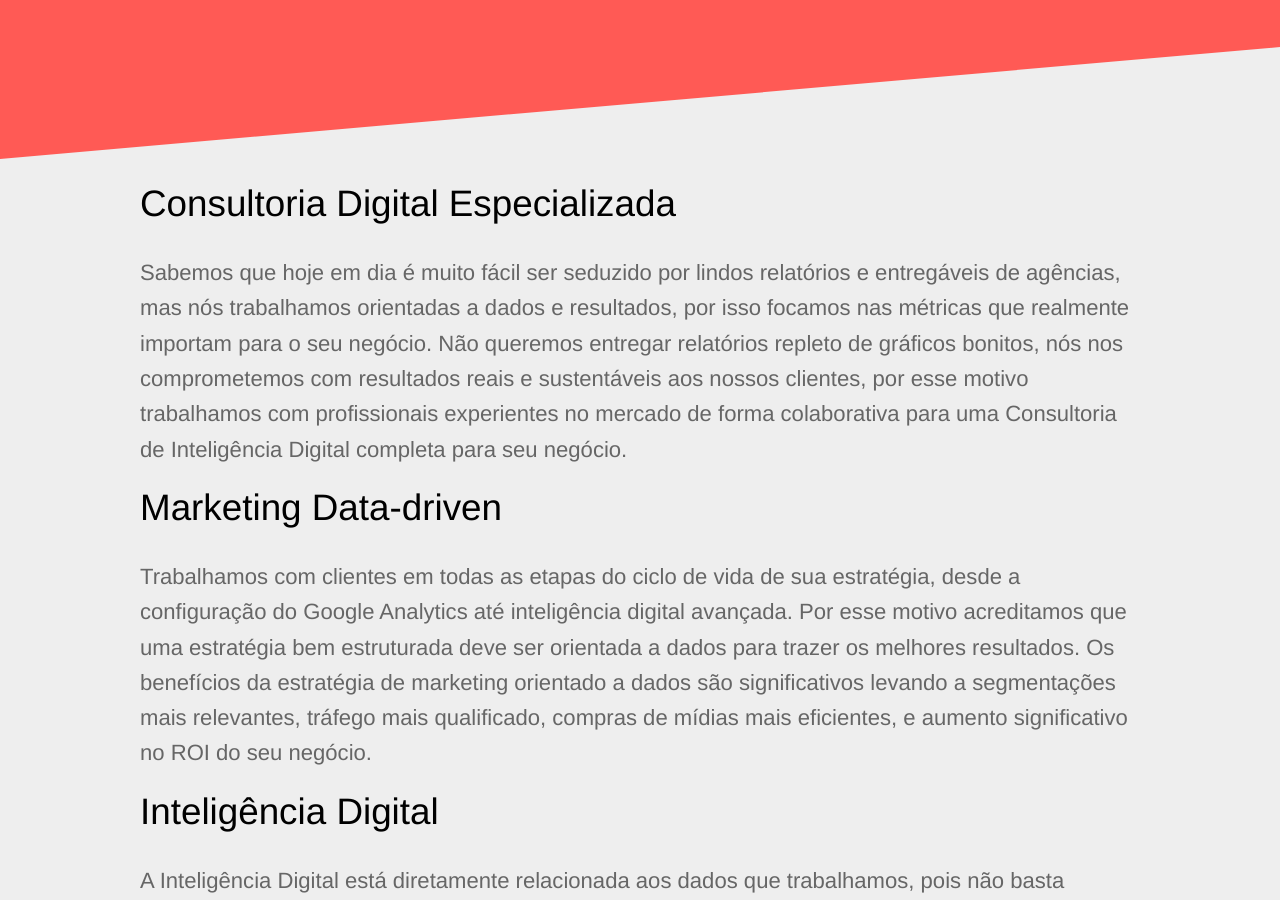
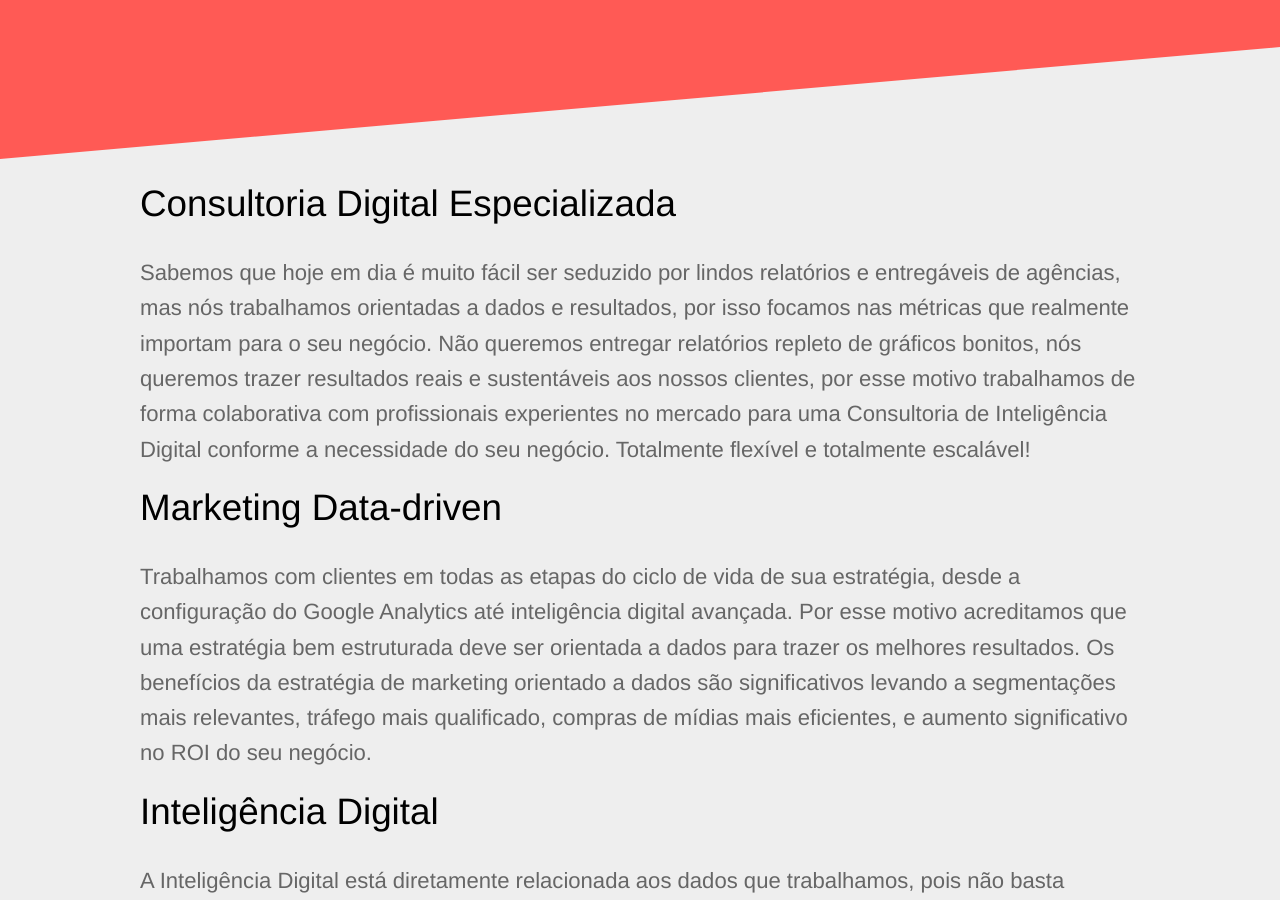
Before and after one commit to seoanalytics/seoanalytics.github.io, a Jekyll site: the page built from consultoria.html, in a window 1280 px wide and 900 px high, scrolled down 350 px. Built offline with Jekyll 4.4.1, drawn with Linux system fonts in a browser that asks for light colours.

Commit message:
Updated 'consultoria.html' via CloudCannon

```diff
--- a/consultoria.html
+++ b/consultoria.html
@@ -12,7 +12,7 @@ redirect_from: "/cv/*"
 				Consultoria Digital Especializada
 			</h2>
 			<p class="editable">
-				 Sabemos que hoje em dia é muito fácil ser seduzido por lindos relatórios e entregáveis de agências, mas nós trabalhamos orientadas a dados e resultados, por isso focamos nas métricas que realmente importam para o seu negócio. Não queremos entregar relatórios repleto de gráficos bonitos, nós nos comprometemos com resultados reais e sustentáveis aos nossos clientes, por esse motivo trabalhamos com profissionais experientes no mercado de forma colaborativa para uma Consultoria de Inteligência Digital completa para seu negócio.
+				 Sabemos que hoje em dia é muito fácil ser seduzido por lindos relatórios e entregáveis de agências, mas nós trabalhamos orientadas a dados e resultados, por isso focamos nas métricas que realmente importam para o seu negócio. Não queremos entregar relatórios repleto de gráficos bonitos, nós queremos trazer resultados reais e sustentáveis aos nossos clientes, por esse motivo trabalhamos de forma colaborativa com profissionais experientes no mercado para uma Consultoria de Inteligência Digital conforme a necessidade do seu negócio. Totalmente flexível e totalmente escalável!
 			</p>
 			<h2 class="editable">
 				Marketing Data-driven
```
